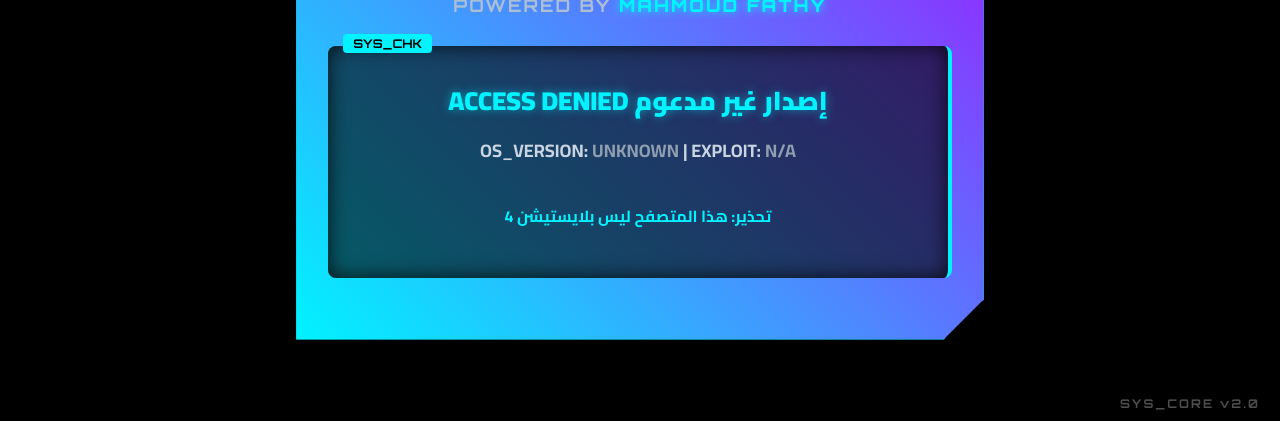
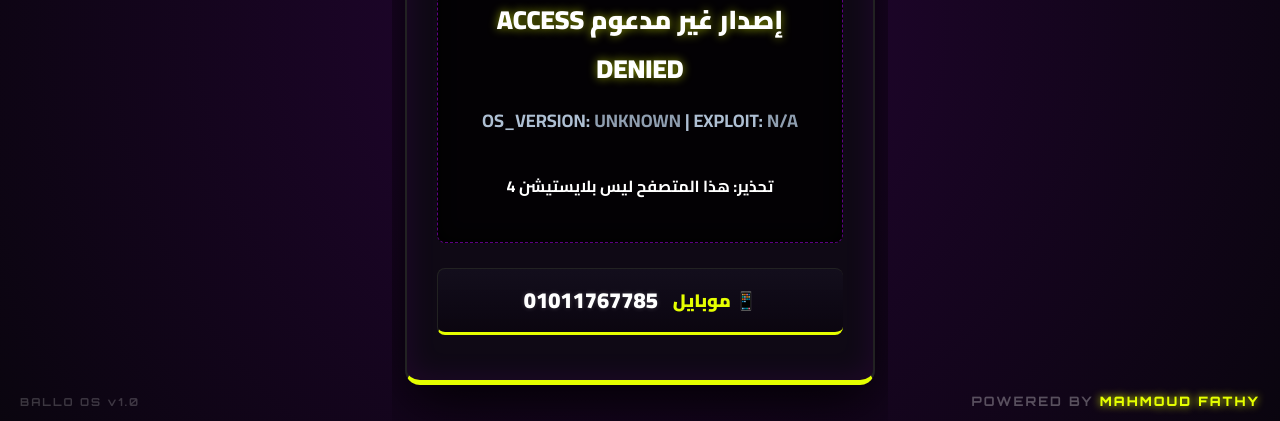
Before and after one commit to ps4han9/BALLO, a plain HTML site: page index.html in a window 1280 px wide. Shown: the part 379-800 px from the top of the page. Drawn offline with Linux system fonts and the light colour scheme.

Commit message:
Update index.html

```diff
--- a/index.html
+++ b/index.html
@@ -3,62 +3,218 @@
 <head>
 <meta charset="utf-8">
 <meta name="viewport" content="width=device-width,initial-scale=1">
-<title>PRO JAILBREAK</title>
+<title>BALLO - PS4 Jailbreak</title>
+
 <link rel="preconnect" href="https://fonts.googleapis.com">
 <link rel="preconnect" href="https://fonts.gstatic.com" crossorigin>
 <link href="https://fonts.googleapis.com/css2?family=Cairo:wght@700;900&family=Black+Ops+One&family=Orbitron:wght@700;900&display=swap" rel="stylesheet">
+
 <style>
-  :root { --neon-blue: #00f3ff; --neon-purple: #b000ff; --dark-bg: rgba(5, 8, 14, 0.9); }
+  :root {
+    --ballo-violet: #b700ff;
+    --ballo-yellow: #e5ff00;
+    --dark-bg: rgba(15, 10, 20, 0.92);
+  }
+
   * { margin: 0; padding: 0; box-sizing: border-box; }
-  html, body { min-height: 100vh; background: #000; color: #fff; font-family: 'Cairo', sans-serif; display: flex; align-items: center; justify-content: center; direction: rtl; overflow: hidden; }
-  body::before { content: ''; position: absolute; top: 0; left: 0; width: 100%; height: 100%; background: radial-gradient(circle at center, rgba(0,0,0,0.4) 0%, rgba(0,0,0,0.9) 100%); z-index: 0; }
-  .hud-container { position: relative; z-index: 1; width: 95%; max-width: 800px; background: var(--dark-bg); border: 2px solid var(--neon-blue); clip-path: polygon(40px 0, 100% 0, 100% calc(100% - 40px), calc(100% - 40px) 100%, 0 100%, 0 40px); padding: 50px 30px; box-shadow: 0 0 30px rgba(0, 243, 255, 0.2); }
-  .hud-container::after { content: ''; position: absolute; top: -2px; left: -2px; right: -2px; bottom: -2px; background: linear-gradient(45deg, var(--neon-blue), var(--neon-purple)); z-index: -1; clip-path: polygon(40px 0, 100% 0, 100% calc(100% - 40px), calc(100% - 40px) 100%, 0 100%, 0 40px); }
-  .brand-title { font-family: 'Black Ops One', 'Orbitron', cursive; font-size: 4.5rem; font-weight: 900; text-align: center; margin-bottom: 5px; letter-spacing: 4px; direction: ltr; background: linear-gradient(to right, var(--neon-blue), #ffffff); -webkit-background-clip: text; -webkit-text-fill-color: transparent; filter: drop-shadow(0 0 10px rgba(0, 243, 255, 0.6)); }
-  .brand-sub { font-size: 1.5rem; text-align: center; color: var(--neon-purple); font-weight: 900; letter-spacing: 2px; text-transform: uppercase; text-shadow: 0 0 10px rgba(176, 0, 255, 0.5); margin-bottom: 10px; direction: ltr; }
-  .powered-by { text-align: center; font-family: 'Orbitron', sans-serif; font-size: 1.1rem; letter-spacing: 2px; color: #aebfd3; margin-bottom: 30px; direction: ltr; }
-  .powered-by span { color: var(--neon-blue); font-weight: 900; text-shadow: 0 0 10px var(--neon-blue); }
-  .status-panel { background: rgba(0, 0, 0, 0.6); padding: 30px 20px; border-radius: 8px; border-right: 4px solid var(--neon-blue); margin-bottom: 10px; position: relative; box-shadow: inset 0 0 20px rgba(0,0,0,0.8); }
-  .status-panel::before { content: 'SYS_CHK'; position: absolute; top: -12px; left: 15px; background: var(--neon-blue); color: #000; padding: 2px 10px; font-family: 'Orbitron', sans-serif; font-size: 12px; font-weight: bold; border-radius: 4px; }
-  #state { font-size: 26px; font-weight: 900; color: var(--neon-blue); text-align: center; margin-bottom: 10px; text-shadow: 0 0 10px rgba(0, 243, 255, 0.5); }
-  #det { font-size: 18px; color: #cbd5e1; text-align: center; line-height: 1.8; }
-  #det b { color: #fff; background: rgba(0, 243, 255, 0.2); padding: 2px 8px; border-radius: 4px; }
+
+  html, body {
+    min-height: 100vh;
+    background: #0a050f;
+    color: #fff;
+    font-family: 'Cairo', sans-serif;
+    display: flex; align-items: center; justify-content: center;
+    direction: rtl; overflow: hidden;
+  }
+
+  /* إضاءة خلفية تدمج البنفسجي */
+  body::before {
+    content: ''; position: absolute; top: 0; left: 0; width: 100%; height: 100%;
+    background: radial-gradient(circle at center, rgba(183, 0, 255, 0.15) 0%, rgba(10,5,15,1) 100%);
+    z-index: 0;
+  }
+
+  /* الحاوية الأساسية */
+  .hud-container {
+    position: relative; z-index: 1; width: 95%; max-width: 850px;
+    background: var(--dark-bg);
+    border: 2px solid #222;
+    border-top: 5px solid var(--ballo-yellow);
+    border-bottom: 5px solid var(--ballo-yellow);
+    border-radius: 15px;
+    padding: 45px 30px;
+    box-shadow: 0 20px 60px rgba(0, 0, 0, 0.9), inset 0 0 30px rgba(183, 0, 255, 0.1);
+  }
+
+  .brand-title {
+    font-family: 'Black Ops One', 'Orbitron', cursive; font-size: 5rem;
+    text-align: center; color: #fff; letter-spacing: 6px; margin-bottom: 0px;
+    text-transform: uppercase; direction: ltr;
+    text-shadow: 3px 3px 0px #000, -2px -2px 0px var(--ballo-violet), 2px 2px 0px var(--ballo-yellow);
+  }
+
+  .brand-title span { color: var(--ballo-yellow); }
+
+  .brand-ar {
+    font-size: 2rem; text-align: center; color: var(--ballo-violet);
+    font-weight: 900; letter-spacing: 2px; margin-bottom: 5px;
+    text-shadow: 0 0 15px rgba(183, 0, 255, 0.6);
+  }
+
+  .brand-sub {
+    font-size: 1.2rem; text-align: center; color: #ccc;
+    font-weight: 900; letter-spacing: 3px; text-transform: uppercase;
+    margin-bottom: 25px; direction: ltr;
+  }
+
+  /* شاشة الفحص */
+  .status-panel {
+    background: rgba(0, 0, 0, 0.8); padding: 25px; border-radius: 8px;
+    border: 1px dashed rgba(183, 0, 255, 0.5); margin-bottom: 25px;
+    position: relative; box-shadow: inset 0 0 20px rgba(0, 0, 0, 0.9);
+  }
+
+  .status-panel::before {
+    content: 'SYSTEM CHECK'; position: absolute; top: -12px; right: 20px;
+    background: var(--ballo-violet); color: #fff; padding: 2px 10px;
+    font-family: 'Orbitron', sans-serif; font-size: 12px; font-weight: bold; border-radius: 3px;
+    box-shadow: 0 0 10px rgba(183, 0, 255, 0.5);
+  }
+
+  #state { font-size: 26px; font-weight: 900; color: #fff; text-align: center; margin-bottom: 12px; text-shadow: 0 0 10px rgba(229, 255, 0, 0.6); }
+  #det { font-size: 18px; color: #aebfd3; text-align: center; line-height: 1.8; }
+  #det b { color: #000; background: var(--ballo-yellow); padding: 2px 8px; border-radius: 4px; }
   #cache { font-size: 14px; color: #8192a8; text-align: center; margin-top: 15px; font-weight: bold; }
   #cache.cacheok { color: #00ff88; text-shadow: 0 0 8px rgba(0, 255, 136, 0.5); }
-  .ok { color: #00ff88; } .bad { color: #ff0055; } .warn { color: #fdd663; }
-  .footer-sys { position: fixed; bottom: 10px; right: 20px; font-family: 'Orbitron', sans-serif; font-size: 12px; color: rgba(255,255,255,0.3); letter-spacing: 2px; z-index: 2; direction: ltr; }
-  @media (max-width: 600px) { .brand-title { font-size: 3rem; } .hud-container { padding: 40px 15px; } .powered-by { font-size: 0.9rem; } }
+
+  .ok { color: #00ff88; } .bad { color: #ff3333; } .warn { color: var(--ballo-yellow); }
+
+  /* كروت التواصل */
+  .contact-grid { display: grid; grid-template-columns: 1fr; gap: 15px; }
+  .contact-card {
+    background: linear-gradient(180deg, rgba(20,15,30,0.8) 0%, rgba(10,5,15,0.9) 100%);
+    padding: 15px; border-radius: 8px;
+    border: 1px solid #222; border-right: 4px solid var(--ballo-violet);
+    transition: 0.3s; display: flex; align-items: center; justify-content: center; flex-direction: column;
+  }
+  .contact-card.full { flex-direction: row; justify-content: center; text-align: center; border-right: none; border-bottom: 3px solid var(--ballo-yellow); }
+  .contact-card:hover { border-color: var(--ballo-violet); box-shadow: 0 5px 20px rgba(183, 0, 255, 0.2); transform: translateY(-2px); }
+  .contact-card.full:hover { border-color: var(--ballo-yellow); box-shadow: 0 5px 20px rgba(229, 255, 0, 0.2); }
+
+  .c-title { color: #888; font-size: 14px; font-weight: 800; margin-bottom: 5px; display: block; }
+  .full .c-title { margin-bottom: 0; margin-left: 15px; font-size: 18px; color: var(--ballo-yellow); }
+  .c-val { color: #fff; font-size: 24px; font-weight: 900; direction: ltr; text-shadow: 0 0 5px rgba(255,255,255,0.2); }
+  .full .c-val { font-size: 22px; direction: rtl; line-height: 1.5; }
+
+  /* حقوق الملكية */
+  .powered-by { position: fixed; bottom: 12px; right: 20px; font-family: 'Orbitron', sans-serif; font-size: 13px; letter-spacing: 2px; color: rgba(255, 255, 255, 0.3); z-index: 10; direction: ltr; }
+  .powered-by span { color: var(--ballo-yellow); font-weight: 900; text-shadow: 0 0 8px var(--ballo-yellow); }
+  .footer-sys { position: fixed; bottom: 12px; left: 20px; font-family: 'Orbitron', sans-serif; font-size: 11px; color: rgba(255,255,255,0.2); letter-spacing: 2px; z-index: 10; direction: ltr; }
+
+  @media (max-width: 600px) {
+    .brand-title { font-size: 4rem; } .brand-ar { font-size: 1.6rem; }
+    .hud-container { padding: 30px 15px; }
+    .contact-card.full { flex-direction: column; text-align: center; gap: 5px;}
+    .full .c-title { margin-left: 0; margin-bottom: 5px; }
+    .powered-by { font-size: 10px; right: 10px; } .footer-sys { font-size: 9px; left: 10px; }
+  }
 </style>
 </head>
 <body>
+
 <div class="hud-container">
-  <h1 class="brand-title">PRO JAILBREAK</h1>
-  <div class="brand-sub">FW 11.00 - 12.00 - 13.00</div>
-  <div class="powered-by">POWERED BY <span>MAHMOUD FATHY</span></div>
-  <div class="status-panel"><div id="state">جارٍ فحص النظام...</div><div id="det"></div><div id="cache"></div></div>
+
+  <h1 class="brand-title">BALLO</h1>
+  <div class="brand-ar">باللو</div>
+  <div class="brand-sub">PS4 Jailbreak 11.00 - 12.00 - 13.00</div>
+
+  <div class="status-panel">
+    <div id="state">جارٍ فحص النظام...</div>
+    <div id="det"></div>
+    <div id="cache"></div>
+  </div>
+
+  <div class="contact-grid">
+    <div class="contact-card full">
+      <span class="c-title">📱 موبايل</span>
+      <span class="c-val">01011767785</span>
+    </div>
+  </div>
+
 </div>
-<div class="footer-sys">SYS_CORE v2.0</div>
+
+<div class="powered-by">POWERED BY <span>MAHMOUD FATHY</span></div>
+<div class="footer-sys">BALLO OS v1.0</div>
+
 <script>
 (function () {
-    var stateEl = document.getElementById("state"), detEl = document.getElementById("det"), cacheEl = document.getElementById("cache");
+    var stateEl = document.getElementById("state");
+    var detEl = document.getElementById("det");
+    var cacheEl = document.getElementById("cache");
+
     function setState(t, c) { stateEl.innerHTML = t; stateEl.className = c || ""; }
     function setCache(t, ok) { cacheEl.textContent = "> " + t; cacheEl.className = ok ? "cacheok" : ""; }
-    var params = new URLSearchParams(location.search), key = null, fwnum = null;
+
+    var params = new URLSearchParams(location.search);
+    var key = null, fwnum = null;
     var m = /PlayStation\s+4[\/ ](\d+)\.(\d+)/.exec(navigator.userAgent);
-    if (m) { var minor = parseInt(m[2], 16), ms = minor.toString(16); if (ms.length < 2) ms = "0" + ms; key = m[1] + "." + ms; fwnum = parseInt(m[1], 10) * 100 + parseInt(ms, 10); }
-    var bug = null, why = "", forced = params.get("bug");
-    if (forced === "lapse" || forced === "poops") { bug = forced; why = "تم التحديد يدوياً ?bug=" + forced; } else if (!key) { why = "تحذير: هذا المتصفح ليس بلايستيشن 4"; } else if (fwnum <= 1202) { bug = "lapse"; why = "النظام مدعوم: توجيه مسار (Lapse)"; } else if (fwnum >= 1250) { bug = "poops"; why = "النظام مدعوم: توجيه مسار (Poops)"; } else { why = "تحذير: هذا الإصدار غير مدعوم حالياً"; }
-    var fwDisplay = key ? "<b>V_" + key + "</b>" : "<span style='color:#8f9eb0;'>UNKNOWN</span>", bugDisplay = bug ? "<b style='color:var(--neon-purple);'>" + bug.toUpperCase() + "_CHAIN</b>" : "<span style='color:#8f9eb0;'>N/A</span>";
-    detEl.innerHTML = "OS_VERSION: " + fwDisplay + " | EXPLOIT: " + bugDisplay + "<br><br><span style='color: var(--neon-blue); font-size:16px;'>" + why + "</span>";
+    if (m) {
+        var minor = parseInt(m[2], 16);
+        var ms = minor.toString(16);
+        if (ms.length < 2) ms = "0" + ms;
+        key = m[1] + "." + ms;
+        fwnum = parseInt(m[1], 10) * 100 + parseInt(ms, 10);
+    }
+
+    var bug = null, why = "";
+    var forced = params.get("bug");
+
+    if (forced === "lapse" || forced === "poops") {
+        bug = forced; why = "تم التحديد يدوياً ?bug=" + forced;
+    } else if (!key) {
+        why = "تحذير: هذا المتصفح ليس بلايستيشن 4";
+    } else if (fwnum <= 1202) {
+        bug = "lapse"; why = "النظام مدعوم: توجيه مسار (Lapse)";
+    } else if (fwnum >= 1250) {
+        bug = "poops"; why = "النظام مدعوم: توجيه مسار (Poops)";
+    } else {
+        why = "تحذير: هذا الإصدار غير مدعوم حالياً";
+    }
+
+    var fwDisplay = key ? "<b>V_" + key + "</b>" : "<span style='color:#8f9eb0;'>UNKNOWN</span>";
+    var bugDisplay = bug ? "<b style='color:var(--ballo-violet);'>" + bug.toUpperCase() + "_CHAIN</b>" : "<span style='color:#8f9eb0;'>N/A</span>";
+
+    detEl.innerHTML = "OS_VERSION: " + fwDisplay + " | EXPLOIT: " + bugDisplay + "<br><br><span style='color: #fff; font-size:16px;'>" + why + "</span>";
+
     if (!bug) { setState("إصدار غير مدعوم ACCESS DENIED", "bad"); return; }
+
     var target = (bug === "lapse" ? "run_lapse.html" : "run_poops.html") + location.search;
-    function go() { setState("جارٍ تهيئة الثغرة INITIATING...", "warn"); setTimeout(function() { location.replace(target); }, 500); }
-    function waitForTap(msg, action) { setState(msg, "warn"); function fire() { window.removeEventListener("click", fire); window.removeEventListener("keydown", fire); action(); } window.addEventListener("click", fire); window.addEventListener("keydown", fire); }
+
+    function go() {
+        setState("جارٍ تهيئة الثغرة INITIATING...", "warn");
+        setTimeout(function() { location.replace(target); }, 500);
+    }
+
+    function waitForTap(msg, action) {
+        setState(msg, "warn");
+        function fire() {
+            window.removeEventListener("click", fire);
+            window.removeEventListener("keydown", fire);
+            action();
+        }
+        window.addEventListener("click", fire);
+        window.addEventListener("keydown", fire);
+    }
+
     var ac = window.applicationCache;
     if (!ac || !document.documentElement.hasAttribute("manifest")) { go(); }
     else if (!navigator.onLine) { setCache("وضع الأوفلاين نشط", true); go(); }
     else if (ac.status === ac.IDLE) { setCache("ملفات الكاش جاهزة للاستخدام", true); go(); }
-    else if (ac.status === ac.UPDATEREADY) { try { ac.swapCache(); } catch (e) {} setCache("تم تحميل التحديث بنجاح", true); waitForTap("تحديث جاهز — اضغط للتنفيذ", function () { location.reload(); }); } else {
+    else if (ac.status === ac.UPDATEREADY) {
+        try { ac.swapCache(); } catch (e) {}
+        setCache("تم تحميل التحديث بنجاح", true);
+        waitForTap("تحديث جاهز — اضغط للتنفيذ", function () { location.reload(); });
+    } else {
         setCache("جارٍ فحص التخزين المؤقت...");
         ac.addEventListener("downloading", function () { setCache("يتم سحب الملفات للمرة الأولى..."); }, false);
         ac.addEventListener("progress", function (e) { if (e && e.total) { setCache("جاري التخزين: " + Math.round((e.loaded / e.total) * 100) + "%"); } }, false);
```
